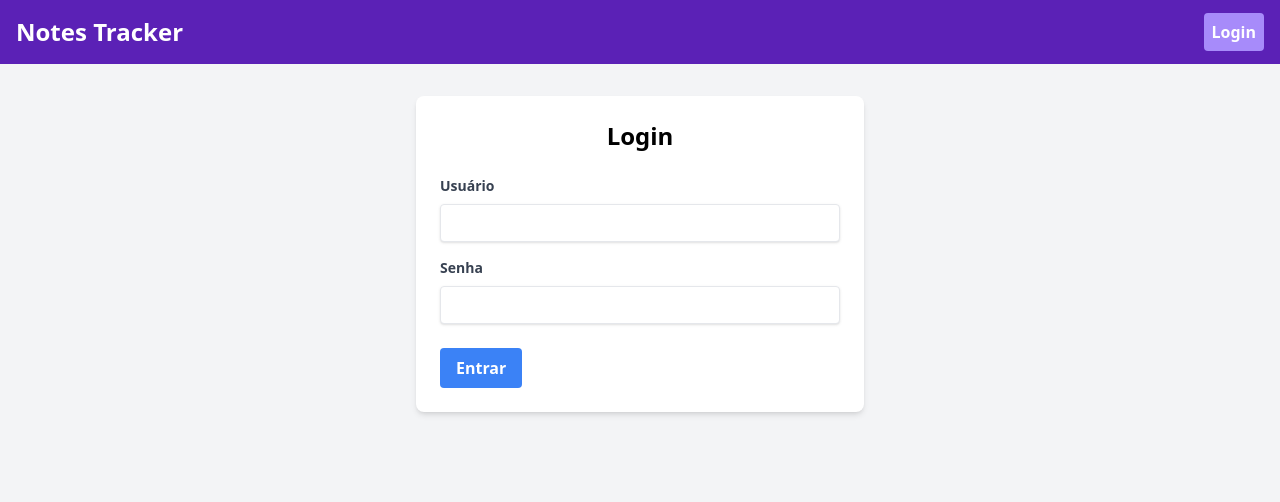
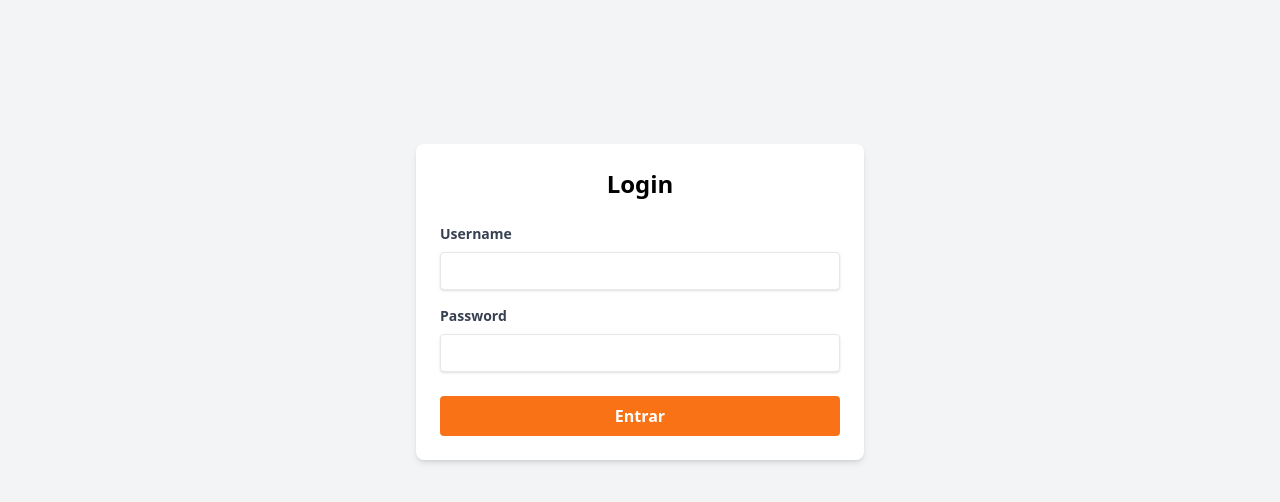
Before and after one commit to dinesh-reddy-k/pytest_notes_track, a Django app: template templates/registration/login.html in a window 1280 px wide. Shown: the top 502 px of the page. Run offline with Django 5.2, Linux system fonts and the light colour scheme; the template is opened without the code that fills it, so the values that code supplies are empty; some libraries are stand-ins or nearby versions.

Commit message:
🎨 Improve HTml structure

```diff
--- a/templates/base.html
+++ b/templates/base.html
@@ -10,14 +10,8 @@
 </head>
 
 <body class="bg-gray-100">
-
-
-  {% include "includes/nav.html" %}
-
-  <main class="container mx-auto mt-8">
     {% block content %}
     {% endblock %}
-  </main>
 </body>
 
 </html>
--- a/templates/registration/login.html
+++ b/templates/registration/login.html
@@ -3,24 +3,24 @@
 {% block title %}Login{% endblock %}
 
 {% block content %}
-<div class="max-w-md mx-auto bg-white rounded-lg shadow-md overflow-hidden">
+<div class="max-w-md mx-auto lg:my-36 bg-white rounded-lg shadow-md overflow-hidden">
   <div class="p-6">
     <h2 class="text-2xl font-bold mb-6 text-center">Login</h2>
     <form method="post" action="{% url 'login' %}">
       {% csrf_token %}
       <div class="mb-4">
-        <label for="username" class="block text-gray-700 text-sm font-bold mb-2">Usuário</label>
+        <label for="username" class="block text-gray-700 text-sm font-bold mb-2">Username</label>
         <input type="text" name="username" id="username"
           class="shadow appearance-none border rounded w-full py-2 px-3 text-gray-700 leading-tight focus:outline-none focus:shadow-outline">
       </div>
       <div class="mb-6">
-        <label for="password" class="block text-gray-700 text-sm font-bold mb-2">Senha</label>
+        <label for="password" class="block text-gray-700 text-sm font-bold mb-2">Password</label>
         <input type="password" name="password" id="password"
           class="shadow appearance-none border rounded w-full py-2 px-3 text-gray-700 leading-tight focus:outline-none focus:shadow-outline">
       </div>
       <div class="flex items-center justify-between">
         <button type="submit"
-          class="bg-blue-500 hover:bg-blue-700 text-white font-bold py-2 px-4 rounded focus:outline-none focus:shadow-outline">
+          class="bg-orange-500 hover:bg-orange-700 text-white font-bold py-2 px-4 rounded focus:outline-none focus:shadow-outline w-full">
           Entrar
         </button>
       </div>
```
